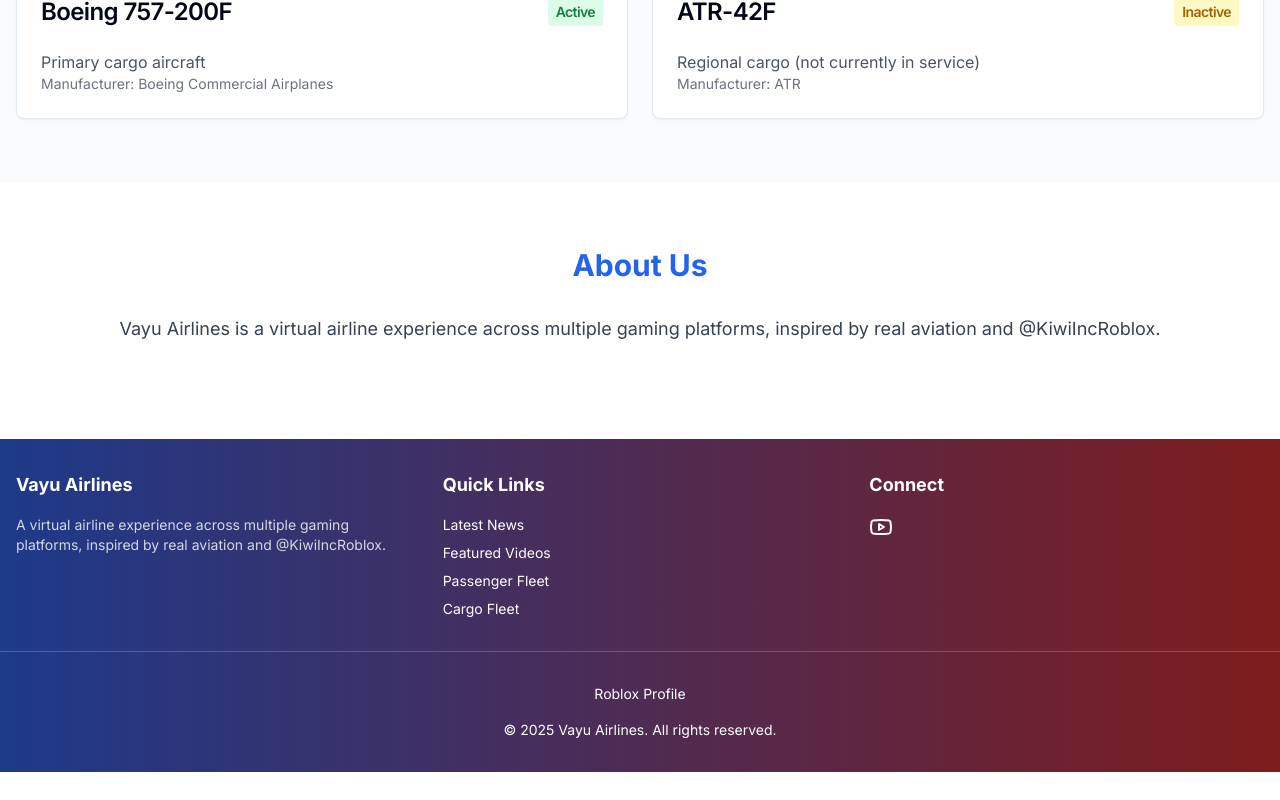
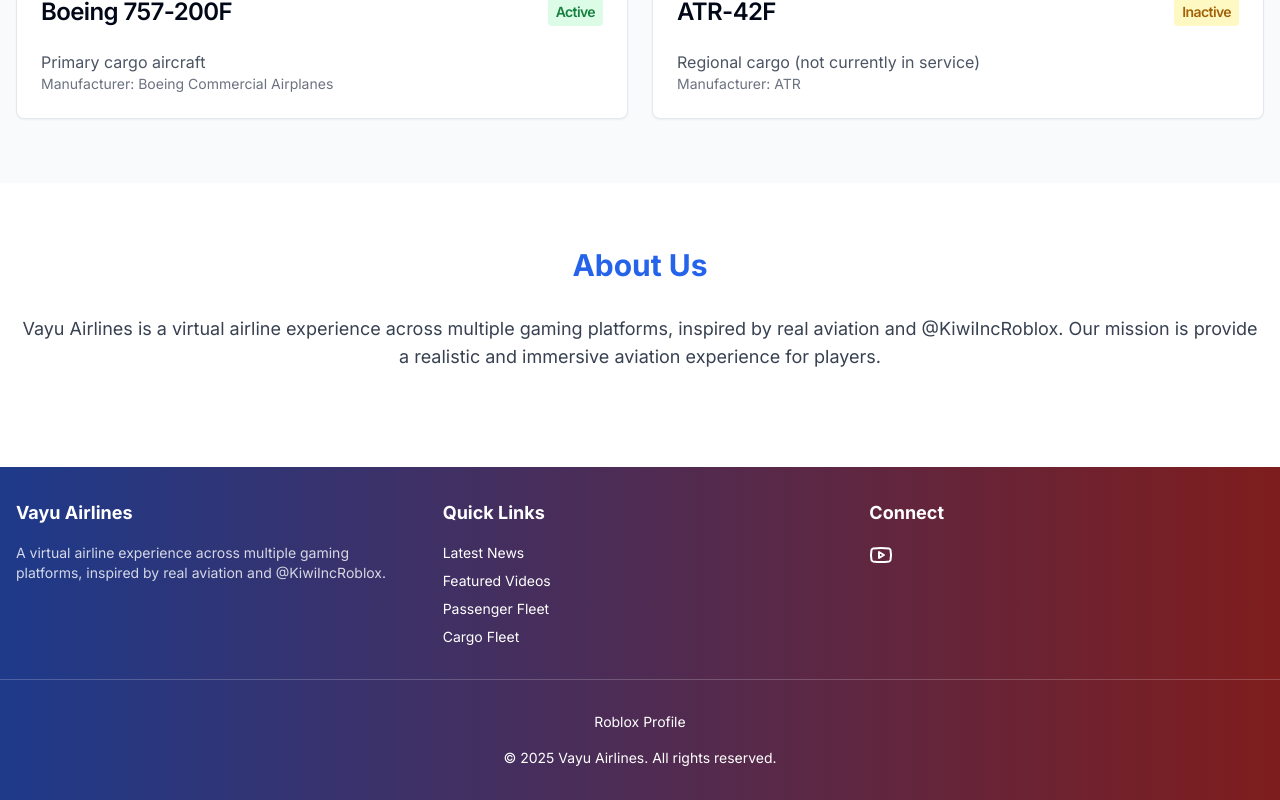
Before and after one commit to dipalinaiknavare/vayuairlines, a Next.js app: page / in a window 1280 px wide. Shown: the part 3204-4004 px from the top of the page. Before the commit the page ends 3976 px from the top, so only its background shows below. Built offline with nearby package versions, Linux system fonts and the light colour scheme.

Commit message:
about us

```diff
--- a/app/page.tsx
+++ b/app/page.tsx
@@ -392,7 +392,7 @@ export default function Home() {
             <h2 className="text-3xl font-bold mb-8 text-center text-blue-600">About Us</h2>
             <p className="text-lg text-center text-gray-700 mb-8">
               Vayu Airlines is a virtual airline experience across multiple gaming platforms, inspired by real aviation
-              and @KiwiIncRoblox.
+              and @KiwiIncRoblox. Our mission is provide a realistic and immersive aviation experience for players.
             </p>
           </div>
         </section>
```
